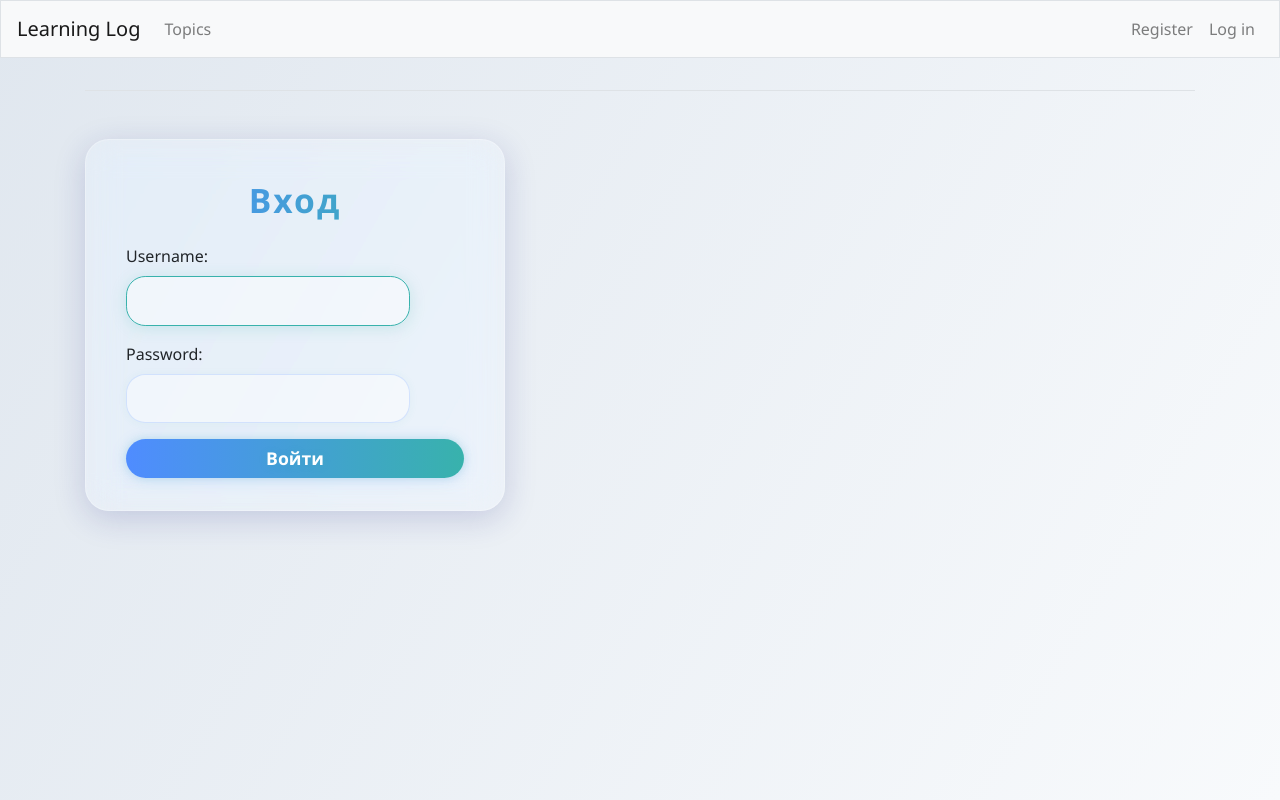
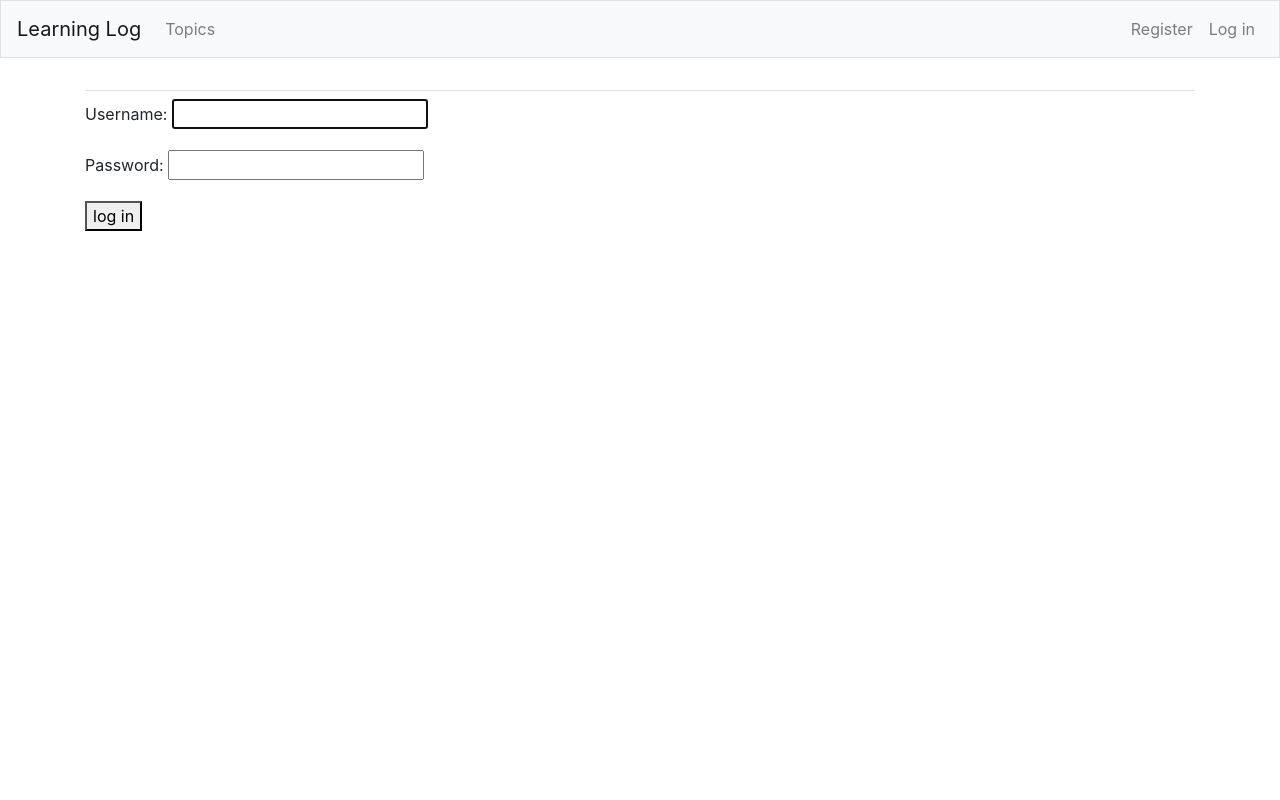
Before and after one commit to Shuv1Wolf/wp_lerning_log, a Django app: page /users/login/ in a window 1280 px wide. Run offline with Django 5.2, Linux system fonts and the light colour scheme; some libraries are stand-ins or nearby versions.

Commit message:
small fix, added dockerfile

```diff
--- a/learning_logs/templates/learning_logs/base.html
+++ b/learning_logs/templates/learning_logs/base.html
@@ -9,90 +9,6 @@
 	<title>Learning Log</title>
 	{% bootstrap_css %}
 	{% bootstrap_javascript jquery='full' %}
-	<style>
-		/* Современный glassmorphism стиль для проекта */
-		body {
-			background: linear-gradient(120deg, #e0e7ef 0%, #f8fafc 100%);
-			min-height: 100vh;
-			font-family: 'Segoe UI', 'Arial', sans-serif;
-		}
-		.custom-card {
-			background: rgba(255, 255, 255, 0.18);
-			border-radius: 1.5rem;
-			box-shadow: 0 8px 32px 0 rgba(31, 38, 135, 0.18);
-			backdrop-filter: blur(16px) saturate(180%);
-			-webkit-backdrop-filter: blur(16px) saturate(180%);
-			border: 1px solid rgba(255, 255, 255, 0.24);
-			padding: 2.5rem 2.5rem 2rem 2.5rem;
-			margin: 0 auto;
-			transition: box-shadow 0.3s;
-		}
-		.custom-card:hover {
-			box-shadow: 0 12px 40px 0 rgba(31, 38, 135, 0.28);
-		}
-		.custom-title {
-			font-family: 'Segoe UI', 'Arial', sans-serif;
-			font-weight: 800;
-			font-size: 2.1rem;
-			background: linear-gradient(90deg, #4f8cff 0%, #38b2ac 100%);
-			-webkit-background-clip: text;
-			-webkit-text-fill-color: transparent;
-			background-clip: text;
-			text-fill-color: transparent;
-			letter-spacing: 2px;
-			margin-bottom: 1.5rem;
-		}
-		.btn-custom {
-			background: linear-gradient(90deg, #4f8cff 0%, #38b2ac 100%);
-			color: #fff;
-			border: none;
-			border-radius: 2rem;
-			font-weight: 700;
-			font-size: 1.1rem;
-			transition: box-shadow 0.25s, background 0.25s;
-			box-shadow: 0 2px 16px 0 rgba(79, 140, 255, 0.18), 0 0 8px #38b2ac33;
-			text-shadow: 0 1px 8px #38b2ac33;
-		}
-		.btn-custom:hover, .btn-custom:focus {
-			background: linear-gradient(90deg, #38b2ac 0%, #4f8cff 100%);
-			color: #fff;
-			box-shadow: 0 4px 32px 0 rgba(56, 178, 172, 0.22), 0 0 16px #4f8cff55;
-			outline: none;
-		}
-		.alert-custom {
-			background: rgba(255,255,255,0.35);
-			color: #2a4365;
-			border: 1.5px solid #4f8cff55;
-			border-radius: 1.2rem;
-			font-weight: 600;
-			box-shadow: 0 2px 12px 0 rgba(56, 178, 172, 0.10);
-			backdrop-filter: blur(8px);
-		}
-		.form-group input, .form-group select, .form-group textarea {
-			background: rgba(255,255,255,0.45);
-			border: 1.5px solid #4f8cff33;
-			border-radius: 1.2rem;
-			color: #2a4365;
-			font-size: 1.05rem;
-			padding: 0.7rem 1.1rem;
-			transition: border 0.2s, box-shadow 0.2s;
-			box-shadow: 0 1px 8px 0 rgba(56, 178, 172, 0.07);
-		}
-		.form-group input:focus, .form-group select:focus, .form-group textarea:focus {
-			border: 1.5px solid #38b2ac;
-			box-shadow: 0 2px 16px 0 #38b2ac33;
-			outline: none;
-		}
-		.invalid-feedback {
-			color: #e53e3e;
-			font-size: 0.98rem;
-			margin-top: 0.2rem;
-		}
-		::-webkit-input-placeholder { color: #a0aec0; }
-		::-moz-placeholder { color: #a0aec0; }
-		:-ms-input-placeholder { color: #a0aec0; }
-		::placeholder { color: #a0aec0; }
-	</style>
 </head>
 <body>
 <nav class="navbar navbar-expand-md navbar-light bg-light mb-4 border">
--- a/users/templates/registration/login.html
+++ b/users/templates/registration/login.html
@@ -1,29 +1,12 @@
 {% extends "learning_logs/base.html" %}
 {% block content %}
-<div class="mt-5" style="max-width: 420px;">
-    <div class="custom-card">
-        <h2 class="mb-4 text-center custom-title">Вход</h2>
 	{% if form.errors %}
-            <div class="alert alert-custom text-center" role="alert">
-                Имя пользователя и пароль не совпадают. Попробуйте снова.
-            </div>
+		<p>Your username and password didn't match. Please try again.</p>
 	{% endif %}
 	<form method="post" action="{% url 'users:login' %}">
 		{% csrf_token %}
-            {% for field in form %}
-                <div class="form-group">
-                    {{ field.label_tag }}
-                    {{ field }}
-                    {% if field.errors %}
-                        <div class="invalid-feedback d-block">
-                            {{ field.errors|striptags }}
-                        </div>
-                    {% endif %}
-                </div>
-            {% endfor %}
+		{{ form.as_p }}
+		<button name="submit">log in</button>
 		<input type="hidden" name="next" value="{% url 'learning_logs:index' %}"/>
-            <button type="submit" class="btn btn-custom btn-block">Войти</button>
 	</form>
-    </div>
-</div>
 {% endblock content %}
```
Also changed, not shown: users/templates/registration/logged_out.html (+1 -7 lines), users/templates/registration/register.html (+6 -26 lines), 2 other files. Lines whose indentation alone changed are shown as unchanged.
